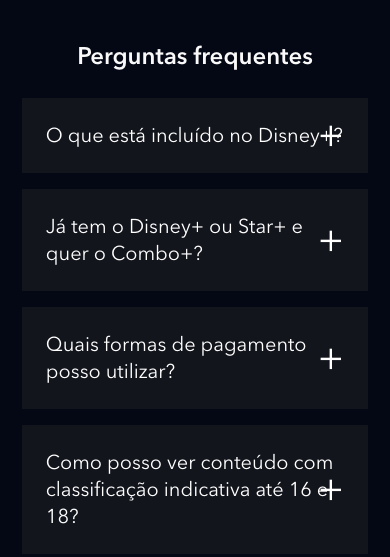
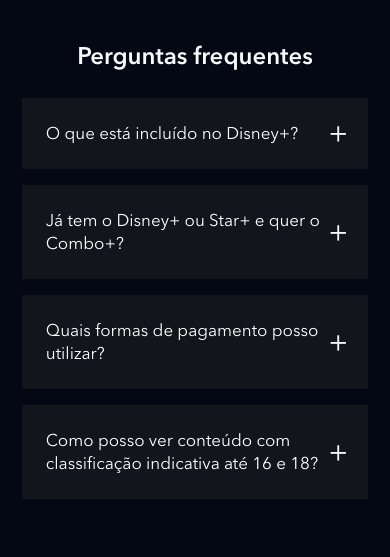
Before and after one commit to Marcelosoaresdev/clone_disneyplus, a website: page index.html in a window 390 px wide. Shown: the part 4619-5176 px from the top of the page. Drawn offline with nearby package versions, Linux system fonts and the light colour scheme; files that its build step writes are made by us from their sources; files whose address does not match are found by name.

Commit message:
fix: questions

```diff
--- a/src/styles/_faq.scss
+++ b/src/styles/_faq.scss
@@ -14,7 +14,7 @@
 
             &__question {
                 color: #fff;
-                font-size: 20px;
+                font-size: 17px;
                 padding: 24px;
                 display: block;
                 cursor: pointer;
@@ -29,6 +29,11 @@
                     display: flex;
                     align-items: center;
                     font-size: 40px;
+
+                    @media (max-width: 768px) {
+                        font-size: 30px;
+                        right: 20px;
+                    }
                 }
             }
 
```
